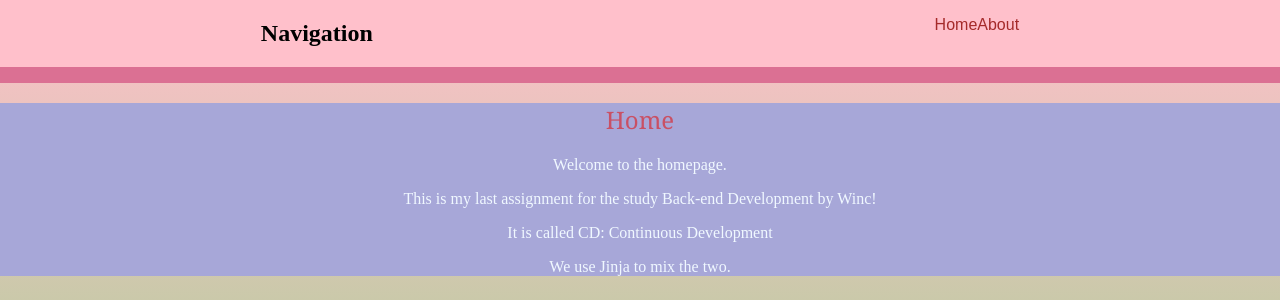
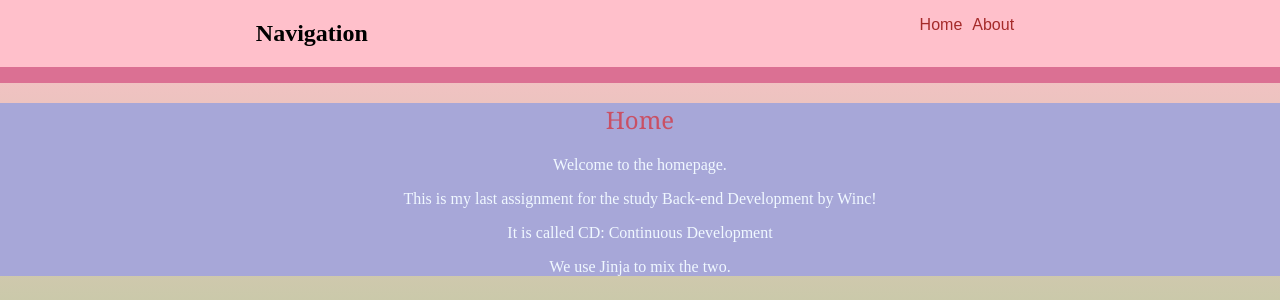
Before and after one commit to NvanKeeken/CD_Assignment, a Flask app: page / in a window 1280 px wide. Shown: the top 300 px of the page. Run offline with Flask 3, Linux system fonts and the light colour scheme.

Commit message:
added stylesheet

```diff
--- a/static/css/main.css
+++ b/static/css/main.css
@@ -27,6 +27,9 @@ body{
     font-weight: 200;
 }
 
+.nav_menu li{
+    margin-right: 10px;
+}
 .nav_menu a{
     text-decoration: none;
     color:brown;
```
